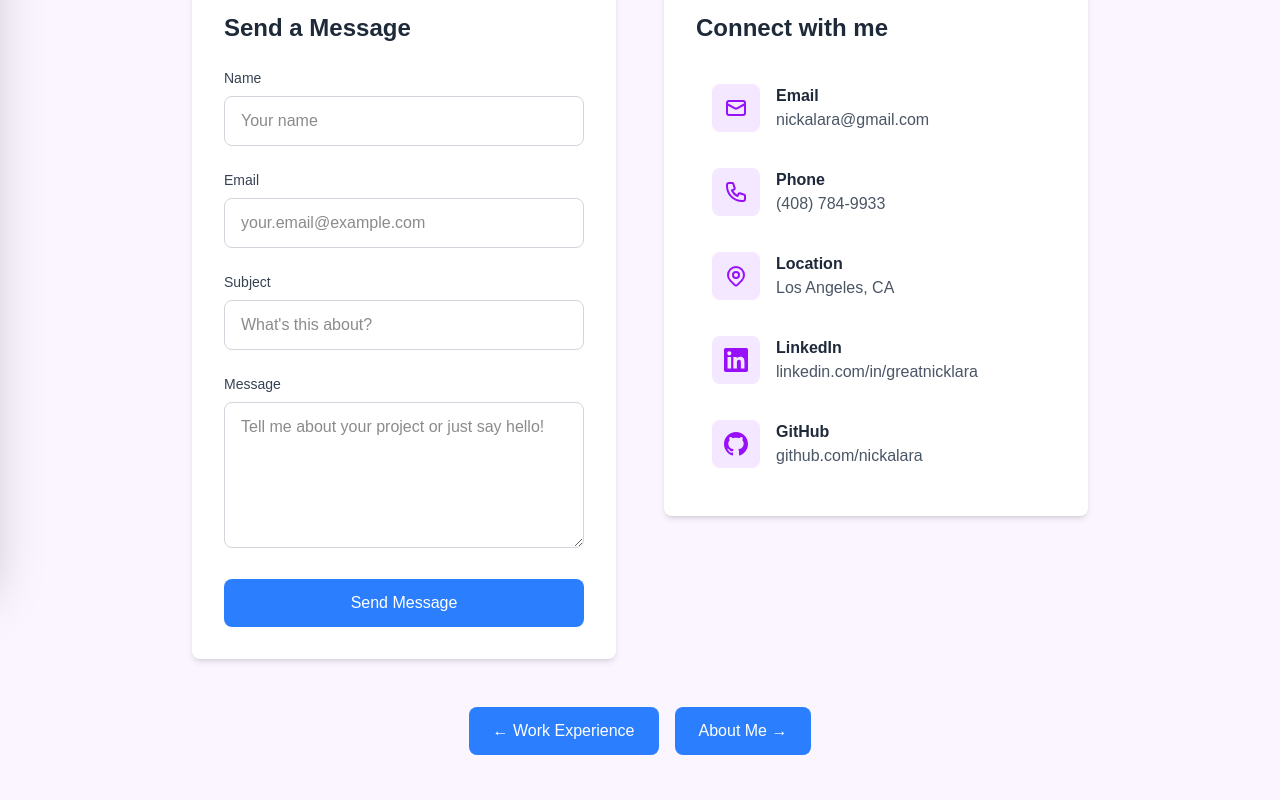
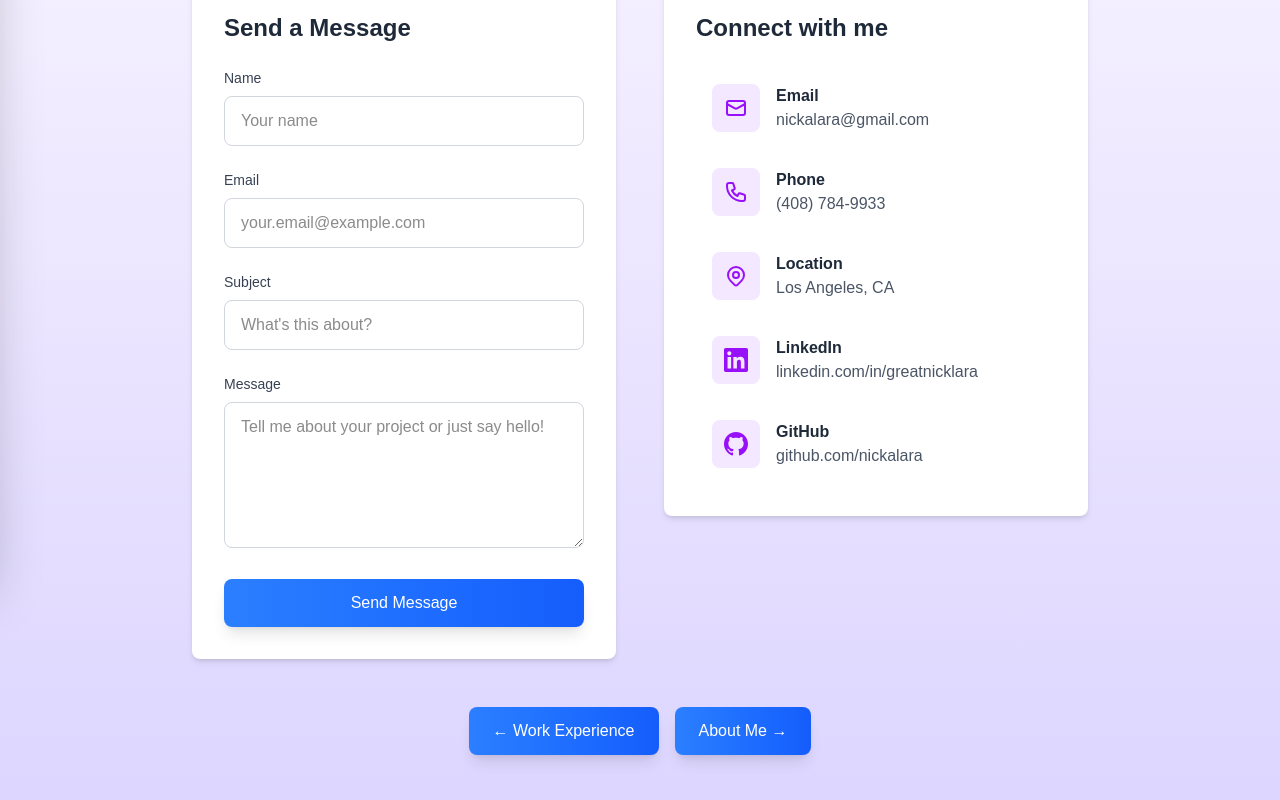
Before and after one commit to nickalara/ai-coding-spa, a Next.js app: page /contact in a window 1280 px wide. Shown: the part 220-1020 px from the top of the page. Built offline with nearby package versions, Linux system fonts and the light colour scheme.

Commit message:
Add gradient backgrounds to all pages and enhance button styling with subtle gradients

```diff
--- a/src/app/about/page.tsx
+++ b/src/app/about/page.tsx
@@ -29,7 +29,7 @@ export default function About() {
   ];
 
   return (
-    <div className="min-h-screen bg-orange-50 py-12 px-4">
+    <div className="min-h-screen bg-gradient-to-b from-orange-50 to-amber-200 py-12 px-4">
       <div className="max-w-4xl mx-auto">
         <Header
           title="About Me"
@@ -160,7 +160,7 @@ export default function About() {
         >
           <Link
             href="/"
-            className="inline-flex items-center px-6 py-3 bg-blue-500 text-white rounded-lg hover:bg-blue-400 hover:scale-105 transition-all duration-200"
+            className="inline-flex items-center px-6 py-3 bg-gradient-to-r from-blue-500 to-blue-600 text-white rounded-lg hover:from-blue-400 hover:to-blue-500 hover:scale-105 transition-all duration-200 shadow-lg"
           >
             ← Back to Home
           </Link>
--- a/src/app/contact/page.tsx
+++ b/src/app/contact/page.tsx
@@ -6,7 +6,7 @@ import { motion } from 'framer-motion';
 
 export default function Contact() {
   return (
-    <div className="min-h-screen bg-purple-50 py-12 px-4">
+    <div className="min-h-screen bg-gradient-to-b from-purple-50 to-violet-200 py-12 px-4">
       <div className="max-w-4xl mx-auto">
         <Header
           title="Contact Me"
@@ -82,7 +82,7 @@ export default function Contact() {
 
               <button
                 type="submit"
-                className="w-full bg-blue-500 text-white py-3 px-6 rounded-lg hover:bg-blue-400 hover:scale-105 transition-all duration-200 font-medium"
+                className="w-full bg-gradient-to-r from-blue-500 to-blue-600 text-white py-3 px-6 rounded-lg hover:from-blue-400 hover:to-blue-500 hover:scale-105 transition-all duration-200 font-medium shadow-lg"
               >
                 Send Message
               </button>
@@ -174,13 +174,13 @@ export default function Contact() {
           <div className="flex gap-4 justify-center">
             <Link
               href="/work-experience"
-              className="inline-flex items-center px-6 py-3 bg-blue-500 text-white rounded-lg hover:bg-blue-400 hover:scale-105 transition-all duration-200"
+              className="inline-flex items-center px-6 py-3 bg-gradient-to-r from-blue-500 to-blue-600 text-white rounded-lg hover:from-blue-400 hover:to-blue-500 hover:scale-105 transition-all duration-200 shadow-lg"
             >
               ← Work Experience
             </Link>
             <Link
               href="/about"
-              className="inline-flex items-center px-6 py-3 bg-blue-500 text-white rounded-lg hover:bg-blue-400 hover:scale-105 transition-all duration-200"
+              className="inline-flex items-center px-6 py-3 bg-gradient-to-r from-blue-500 to-blue-600 text-white rounded-lg hover:from-blue-400 hover:to-blue-500 hover:scale-105 transition-all duration-200 shadow-lg"
             >
               About Me →
             </Link>
--- a/src/app/page.tsx
+++ b/src/app/page.tsx
@@ -4,7 +4,7 @@ import Link from 'next/link';
 
 export default function Home() {
   return (
-    <div className="min-h-screen bg-green-100 flex flex-col items-center justify-center gap-8">
+    <div className="min-h-screen bg-gradient-to-b from-green-100 to-emerald-200 flex flex-col items-center justify-center gap-8">
       <Header
         title="Nick's Home Page"
         subtitle="Built entirely with ai prompts!"
@@ -18,7 +18,7 @@ export default function Home() {
       <div className="mt-8">
         <Link
           href="/work-experience"
-          className="inline-flex items-center px-6 py-3 bg-blue-500 text-white rounded-lg hover:bg-blue-400 hover:scale-105 transition-all duration-200"
+          className="inline-flex items-center px-6 py-3 bg-gradient-to-r from-blue-500 to-blue-600 text-white rounded-lg hover:from-blue-400 hover:to-blue-500 hover:scale-105 transition-all duration-200 shadow-lg"
         >
           View Work Experience →
         </Link>
--- a/src/app/work-experience/page.tsx
+++ b/src/app/work-experience/page.tsx
@@ -27,7 +27,7 @@ export default function WorkExperience() {
   ];
 
   return (
-    <div className="min-h-screen bg-blue-50 py-12 px-4">
+    <div className="min-h-screen bg-gradient-to-b from-blue-50 to-indigo-200 py-12 px-4">
       <div className="max-w-4xl mx-auto">
         <Header
           title="Work Experience"
@@ -73,13 +73,13 @@ export default function WorkExperience() {
           <div className="flex gap-4 justify-center">
             <Link
               href="/"
-              className="inline-flex items-center px-6 py-3 bg-blue-500 text-white rounded-lg hover:bg-blue-400 hover:scale-105 transition-all duration-200"
+                className="inline-flex items-center px-6 py-3 bg-gradient-to-r from-blue-500 to-blue-600 text-white rounded-lg hover:from-blue-400 hover:to-blue-500 hover:scale-105 transition-all duration-200 shadow-lg"
             >
               ← Back to Home
             </Link>
             <Link
               href="/contact"
-              className="inline-flex items-center px-6 py-3 bg-blue-500 text-white rounded-lg hover:bg-blue-400 hover:scale-105 transition-all duration-200"
+                className="inline-flex items-center px-6 py-3 bg-gradient-to-r from-blue-500 to-blue-600 text-white rounded-lg hover:from-blue-400 hover:to-blue-500 hover:scale-105 transition-all duration-200 shadow-lg"
             >
               Contact Me →
             </Link>
--- a/src/components/Navigation.tsx
+++ b/src/components/Navigation.tsx
@@ -83,7 +83,7 @@ export default function Navigation() {
               <Link
                 href="/"
                 onClick={closeMenu}
-                className="block px-4 py-3 text-lg text-gray-700 hover:bg-gray-100 rounded-lg transition-colors"
+                className="block px-4 py-3 text-lg text-gray-700 hover:bg-gradient-to-r hover:from-blue-100 hover:to-indigo-200 rounded-lg transition-all duration-300"
               >
                 Home
               </Link>
@@ -92,7 +92,7 @@ export default function Navigation() {
               <Link
                 href="/work-experience"
                 onClick={closeMenu}
-                className="block px-4 py-3 text-lg text-gray-700 hover:bg-gray-100 rounded-lg transition-colors"
+                className="block px-4 py-3 text-lg text-gray-700 hover:bg-gradient-to-r hover:from-blue-100 hover:to-indigo-200 rounded-lg transition-all duration-300"
               >
                 Work Experience
               </Link>
@@ -101,7 +101,7 @@ export default function Navigation() {
               <Link
                 href="/contact"
                 onClick={closeMenu}
-                className="block px-4 py-3 text-lg text-gray-700 hover:bg-gray-100 rounded-lg transition-colors"
+                className="block px-4 py-3 text-lg text-gray-700 hover:bg-gradient-to-r hover:from-blue-100 hover:to-indigo-200 rounded-lg transition-all duration-300"
               >
                 Contact
               </Link>
@@ -110,7 +110,7 @@ export default function Navigation() {
               <Link
                 href="/about"
                 onClick={closeMenu}
-                className="block px-4 py-3 text-lg text-gray-700 hover:bg-gray-100 rounded-lg transition-colors"
+                className="block px-4 py-3 text-lg text-gray-700 hover:bg-gradient-to-r hover:from-blue-100 hover:to-indigo-200 rounded-lg transition-all duration-300"
               >
                 About
               </Link>
```
